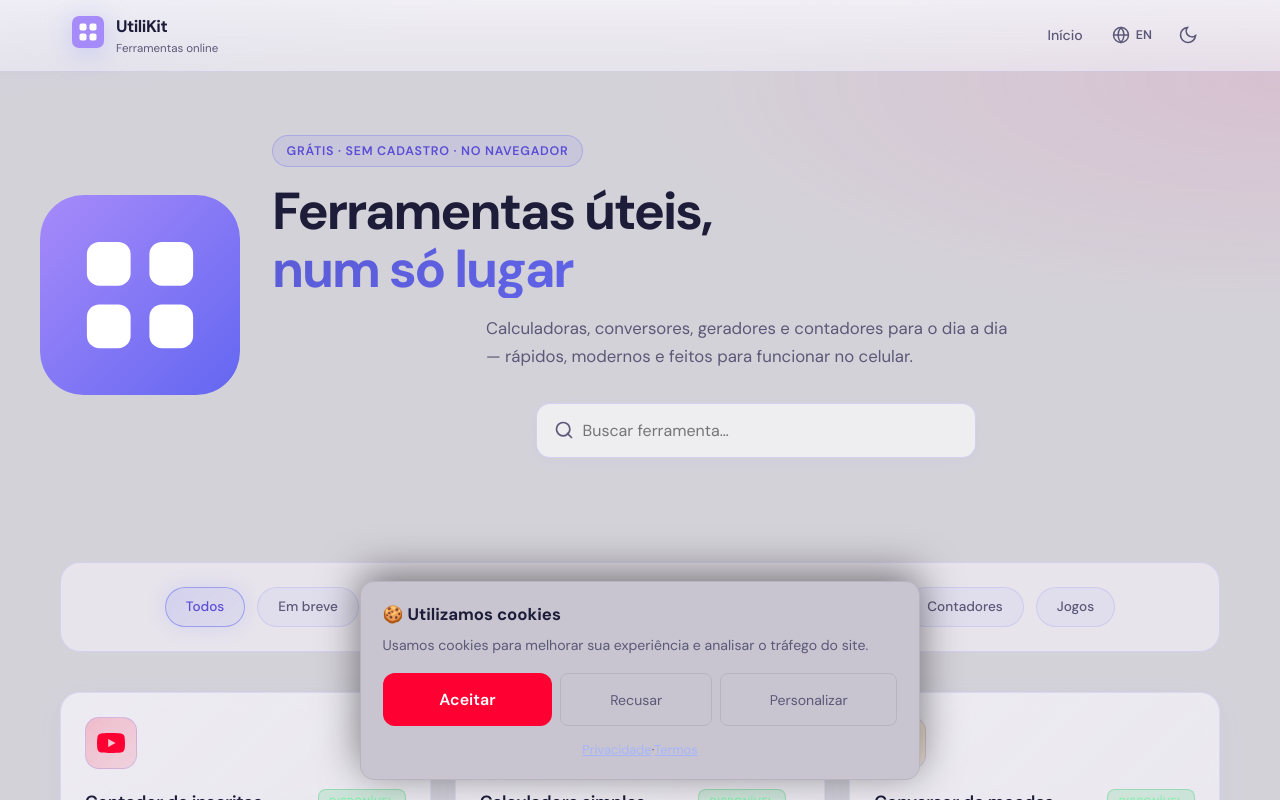
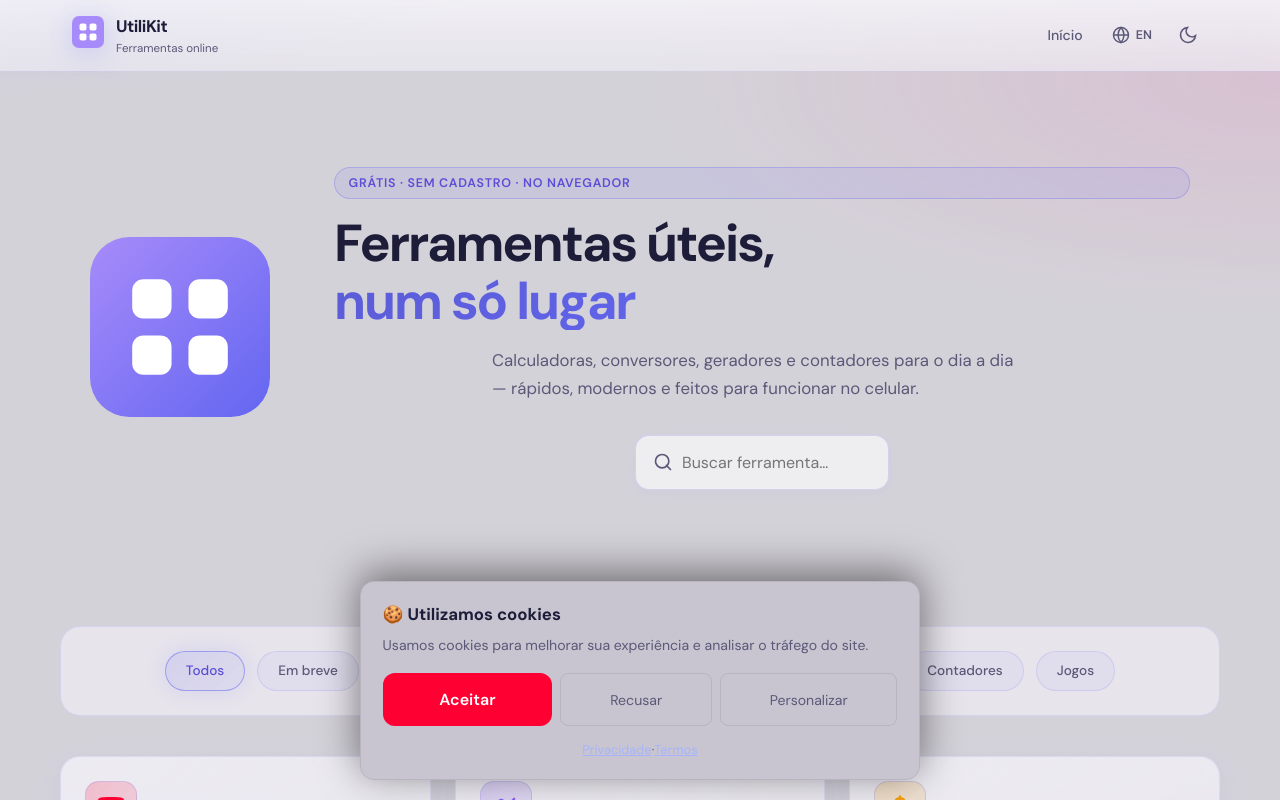
Before and after one commit to EduuD1as/utilikit, a React (Vite) app in the folder client/: page / in a window 1280 px wide. Shown: the top 800 px of the page. Built offline with nearby package versions, Linux system fonts and the light colour scheme; no server answers.

Commit message:
ajustes homepage

```diff
--- a/client/src/home.css
+++ b/client/src/home.css
@@ -203,12 +203,13 @@ body:has(.home) {
 
 .home-hero__content {
   position: relative;
-  max-width: 1200px;
+  max-width: 1100px;
   margin: 0 auto;
   display: flex;
   align-items: center;
   justify-content: center;
-  gap: 2rem;
+  gap: 4rem;
+  padding: 2rem 0;
 }
 
 .home-hero__left {
@@ -227,6 +228,9 @@ body:has(.home) {
 .home-hero__right {
   flex: 1;
   text-align: left;
+  display: flex;
+  flex-direction: column;
+  justify-content: center;
 }
 
 .home-hero__eyebrow {
--- a/client/src/pages/HomePage.jsx
+++ b/client/src/pages/HomePage.jsx
@@ -40,7 +40,7 @@ export function HomePage({ onNavigate }) {
         <div className="home-hero__content">
           <div className="home-hero__left">
             <div className="home-hero__logo">
-              <Logo size={200} />
+              <Logo size={180} />
             </div>
           </div>
           <div className="home-hero__right">
```
